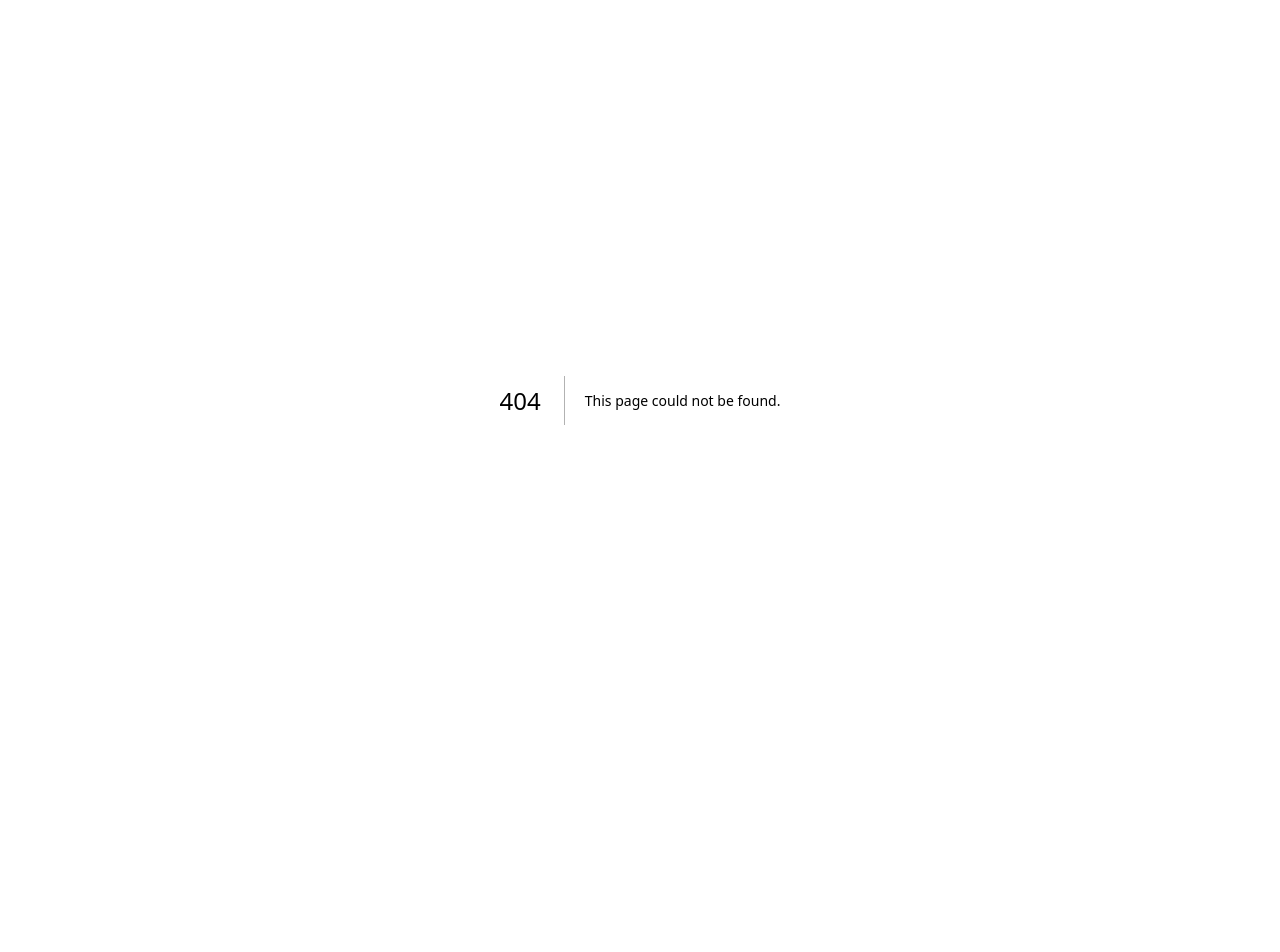
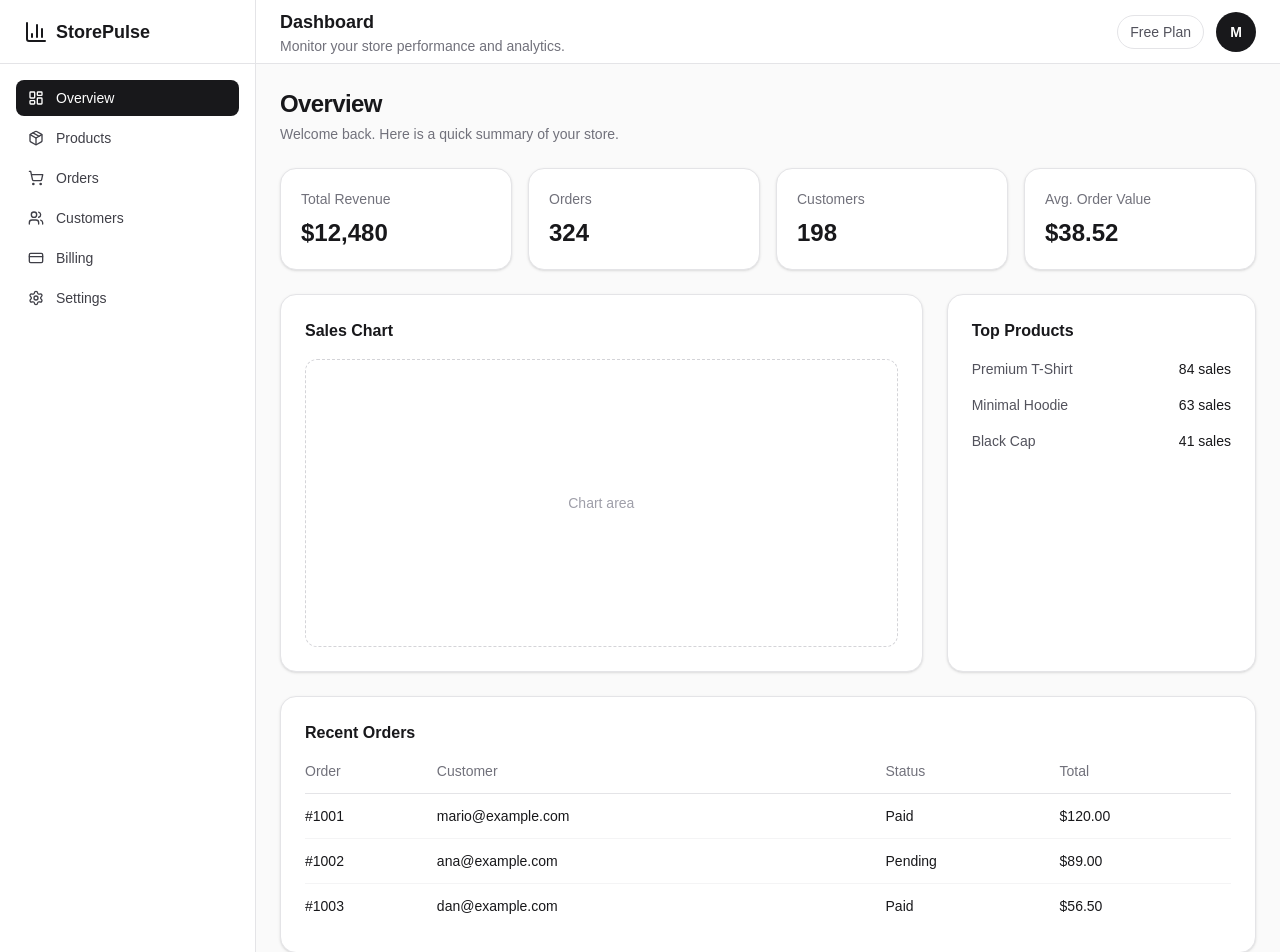
Before and after one commit to mariusherlea/ecommerce-analytics-saas, a Next.js app: page /dashboard in a window 1280 px wide. Before the commit this address had no page. Shown: the top 952 px of the page. Before the commit the page ends 800 px from the top, so only its background shows below. Built offline with nearby package versions, Linux system fonts and the light colour scheme.

Commit message:
dashboard

```diff
--- a/package.json
+++ b/package.json
@@ -11,6 +11,7 @@
   "dependencies": {
     "@prisma/adapter-pg": "^7.4.2",
     "@prisma/client": "^7.4.2",
+    "lucide-react": "^0.577.0",
     "next": "16.1.6",
     "pg": "^8.20.0",
     "prisma": "^7.4.2",
--- /dev/null
+++ b/src/app/dashboard/billing/page.tsx
@@ -0,0 +1,10 @@
+export default function BillingPage() {
+  return (
+    <div className="rounded-2xl border border-zinc-200 bg-white p-6 shadow-sm">
+      <h2 className="text-2xl font-bold">Billing</h2>
+      <p className="mt-2 text-sm text-zinc-500">
+        Billing page in progress.
+      </p>
+    </div>
+  );
+}
--- /dev/null
+++ b/src/app/dashboard/customers/page.tsx
@@ -0,0 +1,10 @@
+export default function CustomersPage() {
+  return (
+    <div className="rounded-2xl border border-zinc-200 bg-white p-6 shadow-sm">
+      <h2 className="text-2xl font-bold">Customers</h2>
+      <p className="mt-2 text-sm text-zinc-500">
+        Customers page in progress.
+      </p>
+    </div>
+  );
+}
--- /dev/null
+++ b/src/app/dashboard/layout.tsx
@@ -0,0 +1,25 @@
+import type { ReactNode } from "react";
+import { DashboardHeader } from "@/components/dashboard/header";
+import { DashboardSidebar } from "@/components/dashboard/sidebar";
+
+type DashboardLayoutProps = {
+  children: ReactNode;
+};
+
+export default function DashboardLayout({
+  children,
+}: DashboardLayoutProps) {
+  return (
+    <div className="min-h-screen bg-zinc-50 text-zinc-900">
+      <div className="flex min-h-screen">
+        <DashboardSidebar />
+
+        <div className="flex min-w-0 flex-1 flex-col">
+          <DashboardHeader />
+
+          <main className="flex-1 p-6">{children}</main>
+        </div>
+      </div>
+    </div>
+  );
+}
--- /dev/null
+++ b/src/app/dashboard/orders/pafe.tsx
@@ -0,0 +1,10 @@
+export default function OrdersPage() {
+  return (
+    <div className="rounded-2xl border border-zinc-200 bg-white p-6 shadow-sm">
+      <h2 className="text-2xl font-bold">Orders</h2>
+      <p className="mt-2 text-sm text-zinc-500">
+        Orders page in progress.
+      </p>
+    </div>
+  );
+}
--- /dev/null
+++ b/src/app/dashboard/page.tsx
@@ -0,0 +1,98 @@
+export default function DashboardPage() {
+  return (
+    <div className="space-y-6">
+      <section>
+        <h2 className="text-2xl font-bold tracking-tight">Overview</h2>
+        <p className="mt-1 text-sm text-zinc-500">
+          Welcome back. Here is a quick summary of your store.
+        </p>
+      </section>
+
+      <section className="grid gap-4 sm:grid-cols-2 xl:grid-cols-4">
+        <div className="rounded-2xl border border-zinc-200 bg-white p-5 shadow-sm">
+          <p className="text-sm text-zinc-500">Total Revenue</p>
+          <p className="mt-2 text-2xl font-bold">$12,480</p>
+        </div>
+
+        <div className="rounded-2xl border border-zinc-200 bg-white p-5 shadow-sm">
+          <p className="text-sm text-zinc-500">Orders</p>
+          <p className="mt-2 text-2xl font-bold">324</p>
+        </div>
+
+        <div className="rounded-2xl border border-zinc-200 bg-white p-5 shadow-sm">
+          <p className="text-sm text-zinc-500">Customers</p>
+          <p className="mt-2 text-2xl font-bold">198</p>
+        </div>
+
+        <div className="rounded-2xl border border-zinc-200 bg-white p-5 shadow-sm">
+          <p className="text-sm text-zinc-500">Avg. Order Value</p>
+          <p className="mt-2 text-2xl font-bold">$38.52</p>
+        </div>
+      </section>
+
+      <section className="grid gap-6 xl:grid-cols-3">
+        <div className="rounded-2xl border border-zinc-200 bg-white p-6 shadow-sm xl:col-span-2">
+          <h3 className="text-base font-semibold">Sales Chart</h3>
+          <div className="mt-4 flex h-72 items-center justify-center rounded-xl border border-dashed border-zinc-300 text-sm text-zinc-400">
+            Chart area
+          </div>
+        </div>
+
+        <div className="rounded-2xl border border-zinc-200 bg-white p-6 shadow-sm">
+          <h3 className="text-base font-semibold">Top Products</h3>
+          <div className="mt-4 space-y-4">
+            <div className="flex items-center justify-between">
+              <span className="text-sm text-zinc-600">Premium T-Shirt</span>
+              <span className="text-sm font-medium">84 sales</span>
+            </div>
+            <div className="flex items-center justify-between">
+              <span className="text-sm text-zinc-600">Minimal Hoodie</span>
+              <span className="text-sm font-medium">63 sales</span>
+            </div>
+            <div className="flex items-center justify-between">
+              <span className="text-sm text-zinc-600">Black Cap</span>
+              <span className="text-sm font-medium">41 sales</span>
+            </div>
+          </div>
+        </div>
+      </section>
+
+      <section className="rounded-2xl border border-zinc-200 bg-white p-6 shadow-sm">
+        <h3 className="text-base font-semibold">Recent Orders</h3>
+
+        <div className="mt-4 overflow-x-auto">
+          <table className="min-w-full border-collapse text-sm">
+            <thead>
+              <tr className="border-b border-zinc-200 text-left text-zinc-500">
+                <th className="pb-3 font-medium">Order</th>
+                <th className="pb-3 font-medium">Customer</th>
+                <th className="pb-3 font-medium">Status</th>
+                <th className="pb-3 font-medium">Total</th>
+              </tr>
+            </thead>
+            <tbody>
+              <tr className="border-b border-zinc-100">
+                <td className="py-3">#1001</td>
+                <td className="py-3">mario@example.com</td>
+                <td className="py-3">Paid</td>
+                <td className="py-3">$120.00</td>
+              </tr>
+              <tr className="border-b border-zinc-100">
+                <td className="py-3">#1002</td>
+                <td className="py-3">ana@example.com</td>
+                <td className="py-3">Pending</td>
+                <td className="py-3">$89.00</td>
+              </tr>
+              <tr>
+                <td className="py-3">#1003</td>
+                <td className="py-3">dan@example.com</td>
+                <td className="py-3">Paid</td>
+                <td className="py-3">$56.50</td>
+              </tr>
+            </tbody>
+          </table>
+        </div>
+      </section>
+    </div>
+  );
+}
--- /dev/null
+++ b/src/app/dashboard/productss/page.tsx
@@ -0,0 +1,10 @@
+export default function ProductsPage() {
+  return (
+    <div className="rounded-2xl border border-zinc-200 bg-white p-6 shadow-sm">
+      <h2 className="text-2xl font-bold">Products</h2>
+      <p className="mt-2 text-sm text-zinc-500">
+        Products page in progress.
+      </p>
+    </div>
+  );
+}
--- /dev/null
+++ b/src/app/dashboard/settings/page.tsx
@@ -0,0 +1,10 @@
+export default function SettingsPage() {
+  return (
+    <div className="rounded-2xl border border-zinc-200 bg-white p-6 shadow-sm">
+      <h2 className="text-2xl font-bold">Settings</h2>
+      <p className="mt-2 text-sm text-zinc-500">
+        Settings page in progress.
+      </p>
+    </div>
+  );
+}
--- /dev/null
+++ b/src/components/dashboard/header.tsx
@@ -0,0 +1,22 @@
+export function DashboardHeader() {
+  return (
+    <header className="flex h-16 items-center justify-between border-b border-zinc-200 bg-white px-6">
+      <div>
+        <h1 className="text-lg font-semibold text-zinc-900">Dashboard</h1>
+        <p className="text-sm text-zinc-500">
+          Monitor your store performance and analytics.
+        </p>
+      </div>
+
+      <div className="flex items-center gap-3">
+        <div className="hidden rounded-full border border-zinc-200 px-3 py-1.5 text-sm text-zinc-600 sm:block">
+          Free Plan
+        </div>
+
+        <div className="flex h-10 w-10 items-center justify-center rounded-full bg-zinc-900 text-sm font-semibold text-white">
+          M
+        </div>
+      </div>
+    </header>
+  );
+}
--- /dev/null
+++ b/src/components/dashboard/sidebar.tsx
@@ -0,0 +1,84 @@
+"use client";
+
+import Link from "next/link";
+import { usePathname } from "next/navigation";
+import {
+  BarChart3,
+  CreditCard,
+  LayoutDashboard,
+  Package,
+  Settings,
+  ShoppingCart,
+  Users,
+} from "lucide-react";
+
+const navItems = [
+  {
+    label: "Overview",
+    href: "/dashboard",
+    icon: LayoutDashboard,
+  },
+  {
+    label: "Products",
+    href: "/dashboard/products",
+    icon: Package,
+  },
+  {
+    label: "Orders",
+    href: "/dashboard/orders",
+    icon: ShoppingCart,
+  },
+  {
+    label: "Customers",
+    href: "/dashboard/customers",
+    icon: Users,
+  },
+  {
+    label: "Billing",
+    href: "/dashboard/billing",
+    icon: CreditCard,
+  },
+  {
+    label: "Settings",
+    href: "/dashboard/settings",
+    icon: Settings,
+  },
+];
+
+export function DashboardSidebar() {
+  const pathname = usePathname();
+
+  return (
+    <aside className="hidden w-64 shrink-0 border-r border-zinc-200 bg-white lg:block">
+      <div className="flex h-16 items-center gap-2 border-b border-zinc-200 px-6">
+        <BarChart3 className="h-6 w-6" />
+        <span className="text-lg font-semibold">StorePulse</span>
+      </div>
+
+      <nav className="space-y-1 p-4">
+        {navItems.map((item) => {
+          const Icon = item.icon;
+          const isActive =
+            item.href === "/dashboard"
+              ? pathname === "/dashboard"
+              : pathname.startsWith(item.href);
+
+          return (
+            <Link
+              key={item.href}
+              href={item.href}
+              className={`flex items-center gap-3 rounded-lg px-3 py-2 text-sm font-medium transition ${
+                isActive
+                  ? "bg-zinc-900 text-white"
+                  : "text-zinc-700 hover:bg-zinc-100 hover:text-zinc-900"
+              }`}
+            >
+              <Icon className="h-4 w-4" />
+              <span>{item.label}</span>
+            </Link>
+          );
+        })}
+      </nav>
+    </aside>
+  );
+}
```
Also changed, not shown: 1 other file (tests, documents, lock files or other folders).
